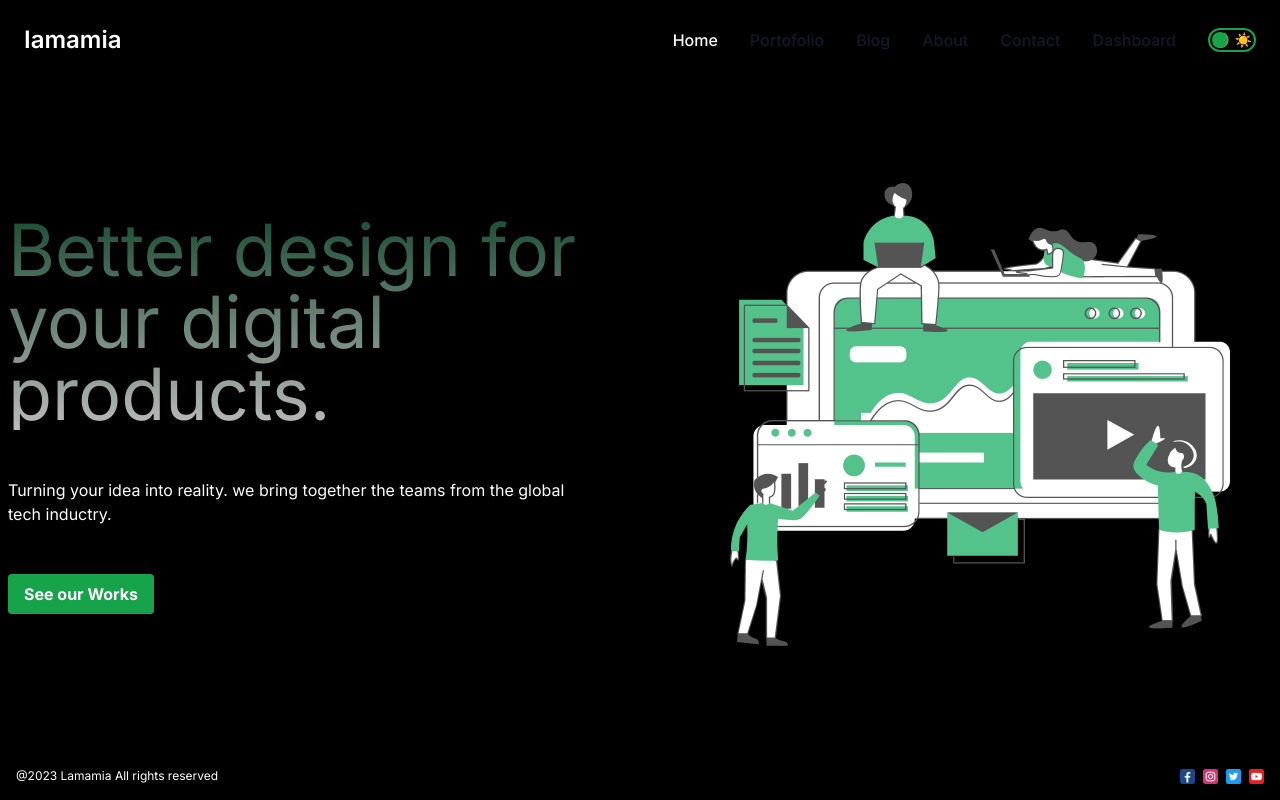
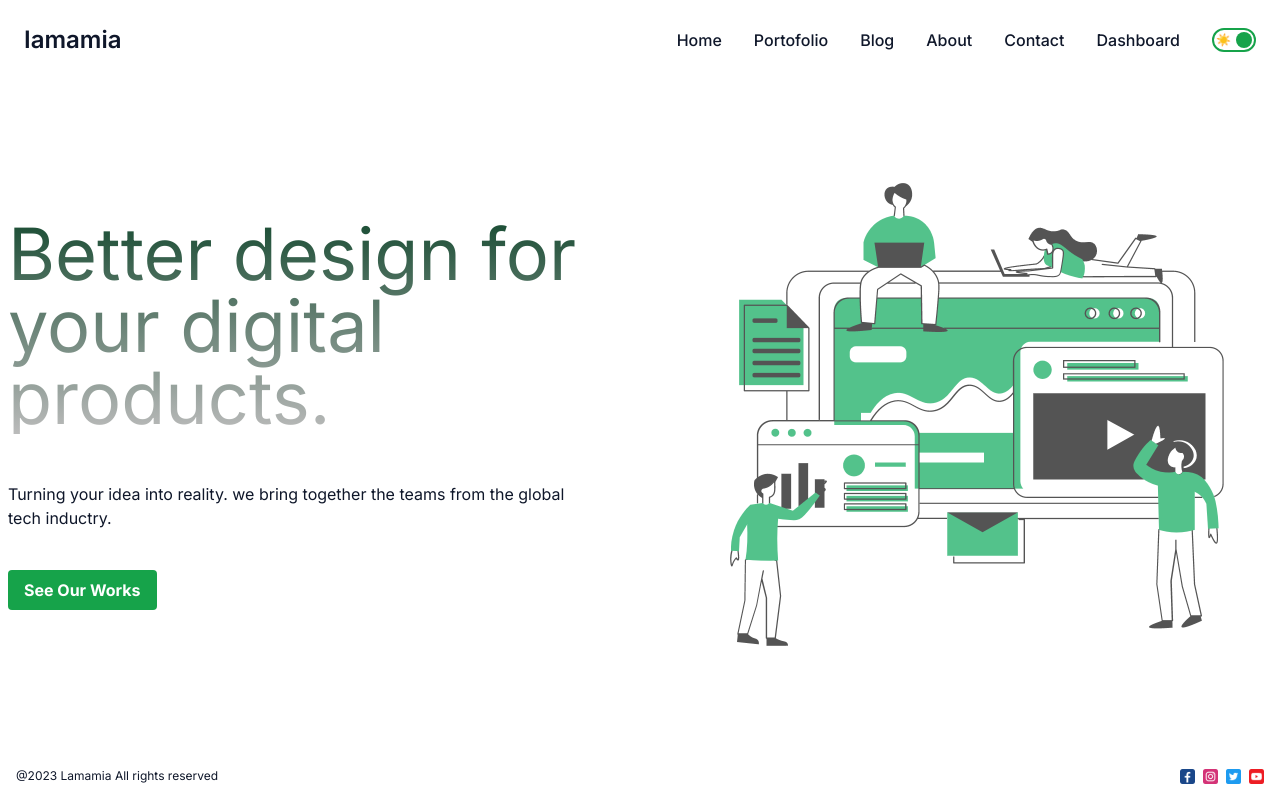
Before and after one commit to odaytelbany/Blog_Next_Test, a Next.js app: page / in a window 1280 px wide. Built offline with nearby package versions, Linux system fonts and the light colour scheme.

Commit message:
Theme context

```diff
--- /dev/null
+++ b/src/Context/ThemeContext.js
@@ -0,0 +1,20 @@
+"use client"
+
+const { useState, createContext } = require("react")
+
+export const ThemeContext = createContext();
+
+export const ThemeProvider = ({children}) => {
+    const [mode, setMode] = useState("light");
+    const toggle = () => {
+        setMode((prev) => prev == "dark" ? "light" : "dark")
+    }
+
+    return (
+        <ThemeContext.Provider value={{toggle, mode}}>
+            <div className={mode == "dark" ? "bg-slate-800 text-white" : "bg-white text-slate-900"}>
+                {children}
+            </div>
+        </ThemeContext.Provider>
+    )
+}
--- a/src/app/Portofolio/page.js
+++ b/src/app/Portofolio/page.js
@@ -1,9 +1,10 @@
 import Image from 'next/image'
-import React from 'react'
+import React, { useContext } from 'react'
 import illustrations from "/public/illustration.png"
 import websites from "/public/websites.jpg"
 import apps from "/public/apps.jpg"
 import Link from 'next/link'
+import { ThemeContext } from '@/Context/ThemeContext'
 
 function page() {
   return (
@@ -14,15 +15,15 @@ function page() {
         <div className='galleries flex gap-16'>
           <Link href="/Portofolio/Illistrations" className='group image relative h-350 w-250 border-4 border-white'>
             <Image className='object-cover' src={illustrations} fill={true} alt="proto"/>
-            <span className='absolute bottom-1 right-1 font-bold text-2xl cursor-pointer transition duration-250 ease-in group-hover:text-green-600'>Illistrates</span>
+            <span className='absolute bottom-1 right-1 font-bold text-2xl cursor-pointer transition duration-250 ease-in text-white group-hover:text-green-600'>Illistrates</span>
           </Link>
           <Link href="/Portofolio/Websites" className='group image relative h-350 w-250 border-4 border-white'>
             <Image className='object-cover' src={websites} fill={true} alt="proto"/>
-            <span className='absolute bottom-1 right-1 font-bold text-2xl cursor-pointer transition duration-250 ease-in group-hover:text-green-600'>Websites</span>
+            <span className='absolute bottom-1 right-1 font-bold text-2xl cursor-pointer transition duration-250 ease-in text-white group-hover:text-green-600'>Websites</span>
           </Link>
           <Link href="/Portofolio/Apps" className='group image relative h-350 w-250 border-4 border-white'>
             <Image className='object-cover' src={apps} fill={true} alt="proto"/>
-            <span className='absolute bottom-1 right-1 font-bold text-2xl cursor-pointer transition duration-250 ease-in group-hover:text-green-600'>apps</span>
+            <span className='absolute bottom-1 right-1 font-bold text-2xl cursor-pointer transition duration-250 ease-in text-white group-hover:text-green-600'>apps</span>
           </Link>
         </div>
       </div>
--- a/src/app/globals.css
+++ b/src/app/globals.css
@@ -8,10 +8,10 @@
   margin: 0;
 }
 
-body{
+/* body{
   background-color: black;
   color: white;
-}
+} */
 
 .active{
   color: rgb(15, 228, 15);
--- a/src/app/layout.js
+++ b/src/app/layout.js
@@ -2,6 +2,7 @@ import './globals.css'
 import { Inter } from 'next/font/google'
 import Navbar from '@/components/Navbar/Navbar'
 import Footer from '@/components/Footer/Footer'
+import { ThemeProvider } from '@/Context/ThemeContext'
 
 const inter = Inter({ subsets: ['latin'] })
 
@@ -14,11 +15,13 @@ export default function RootLayout({ children }) {
   return (
     <html lang="en">
       <body className={inter.className}>
-        <div className='max-w-screen-xl flex flex-col  justify-between mx-auto p-2 min-h-screen'>
-          <Navbar />
-          {children}
-          <Footer />
-        </div>
+        <ThemeProvider>
+          <div className='max-w-screen-xl flex flex-col  justify-between mx-auto p-2 min-h-screen'>
+            <Navbar />
+            {children}
+            <Footer />
+          </div>
+        </ThemeProvider>
       </body>
     </html>
   )
--- a/src/app/page.js
+++ b/src/app/page.js
@@ -1,13 +1,14 @@
+import Button from "@/components/Button/Button";
 import Image from "next/image";
 import Hero from "public/hero.png";
 
 export default function Home() {
   return (
-    <div className="text-white flex items-center gap-24 ">
+    <div className="flex items-center gap-24 ">
       <div className="description flex-1">
         <h1 style={{WebkitTextFillColor: "transparent", backgroundImage: "linear-gradient(to bottom, #194c33, #bbb)"}} className="text-7xl mb-12 bg-clip-text">Better design for your digital products.</h1>
-        <p className="mb-12">Turning your idea into reality. we bring together the teams from the global tech inductry.</p>
-        <button className="bg-green-600 hover:bg-green-700 text-white font-bold py-2 px-4 rounded">See our Works</button>
+        <p className="mb-10">Turning your idea into reality. we bring together the teams from the global tech inductry.</p>
+        <Button title="See Our Works"/>
       </div>
       <div className="image flex-1">
         <Image src={Hero} alt="" className="w-full object-contain w-full h-500"/>
--- a/src/components/Footer/Footer.jsx
+++ b/src/components/Footer/Footer.jsx
@@ -5,7 +5,7 @@ function Footer() {
   return (
     <footer>
         <div className='flex flex-wrap items-center justify-between mx-auto p-2 mt-1'>
-            <span className="text-xs" style={{color: "white"}}>@2023 Lamamia All rights reserved</span>
+            <span className="text-xs">@2023 Lamamia All rights reserved</span>
             <div className='flex gap-2'>
                 <Image src="/1.png" width={15} height={15}/>
                 <Image src="/2.png" width={15} height={15}/>
--- a/src/components/Navbar/Navbar.jsx
+++ b/src/components/Navbar/Navbar.jsx
@@ -7,7 +7,7 @@ function Navbar() {
     <nav>
       <div className="flex flex-wrap items-center justify-between mx-auto p-4">
         <Link href="/">
-          <span className="self-center text-2xl font-semibold whitespace-nowrap dark:text-white">
+          <span className="self-center text-2xl font-semibold whitespace-nowrap">
             Iamamia
           </span>
         </Link>
@@ -41,7 +41,7 @@ function Navbar() {
             <li>
               <Link
                 href="/"
-                className="block py-2 pl-3 pr-4 text-white rounded md:bg-transparent md:p-0 dark:text-white md:dark:hover:text-green-500"
+                className="block py-2 pl-3 pr-4 rounded md:bg-transparent md:p-0 md:dark:hover:text-green-500"
                 aria-current="page"
               >
                 Home
@@ -50,7 +50,7 @@ function Navbar() {
             <li>
               <Link
                 href="/Portofolio"
-                className="block py-2 pl-3 pr-4 text-gray-900 rounded hover:bg-gray-100 md:hover:bg-transparent md:border-0 md:hover:text-green-700 md:p-0 dark:text-white md:dark:hover:text-green-500 dark:hover:bg-gray-700 dark:hover:text-white md:dark:hover:bg-transparent"
+                className="block py-2 pl-3 pr-4  rounded hover:bg-gray-100 md:hover:bg-transparent md:border-0 md:hover:text-green-700 md:p-0 dark: md:dark:hover:text-green-500 dark:hover:bg-gray-700 md:dark:hover:bg-transparent"
               >
                 Portofolio
               </Link>
@@ -58,7 +58,7 @@ function Navbar() {
             <li>
               <Link
                 href="/Blog"
-                className="block py-2 pl-3 pr-4 text-gray-900 rounded hover:bg-gray-100 md:hover:bg-transparent md:border-0 md:hover:text-green-700 md:p-0 dark:text-white md:dark:hover:text-green-500 dark:hover:bg-gray-700 dark:hover:text-white md:dark:hover:bg-transparent"
+                className="block py-2 pl-3 pr-4  rounded hover:bg-gray-100 md:hover:bg-transparent md:border-0 md:hover:text-green-700 md:p-0 md:dark:hover:text-green-500 dark:hover:bg-gray-700 md:dark:hover:bg-transparent"
               >
                 Blog
               </Link>
@@ -66,7 +66,7 @@ function Navbar() {
             <li>
               <Link
                 href="/About"
-                className="block py-2 pl-3 pr-4 text-gray-900 rounded hover:bg-gray-100 md:hover:bg-transparent md:border-0 md:hover:text-green-700 md:p-0 dark:text-white md:dark:hover:text-green-500 dark:hover:bg-gray-700 dark:hover:text-white md:dark:hover:bg-transparent"
+                className="block py-2 pl-3 pr-4  rounded hover:bg-gray-100 md:hover:bg-transparent md:border-0 md:hover:text-green-700 md:p-0 md:dark:hover:text-green-500 dark:hover:bg-gray-700 md:dark:hover:bg-transparent"
               >
                 About
               </Link>
@@ -74,7 +74,7 @@ function Navbar() {
             <li>
               <Link
                 href="Contact"
-                className="block py-2 pl-3 pr-4 text-gray-900 rounded hover:bg-gray-100 md:hover:bg-transparent md:border-0 md:hover:text-green-700 md:p-0 dark:text-white md:dark:hover:text-green-500 dark:hover:bg-gray-700 dark:hover:text-white md:dark:hover:bg-transparent"
+                className="block py-2 pl-3 pr-4  rounded hover:bg-gray-100 md:hover:bg-transparent md:border-0 md:hover:text-green-700 md:p-0 md:dark:hover:text-green-500 dark:hover:bg-gray-700 md:dark:hover:bg-transparent"
               >
                 Contact
               </Link>
@@ -82,7 +82,7 @@ function Navbar() {
             <li>
               <Link
                 href="/Dashboard"
-                className="block py-2 pl-3 pr-4 text-gray-900 rounded hover:bg-gray-100 md:hover:bg-transparent md:border-0 md:hover:text-green-700 md:p-0 dark:text-white md:dark:hover:text-green-500 dark:hover:bg-gray-700 dark:hover:text-white md:dark:hover:bg-transparent"
+                className="block py-2 pl-3 pr-4  rounded hover:bg-gray-100 md:hover:bg-transparent md:border-0 md:hover:text-green-700 md:p-0 md:dark:hover:text-green-500 dark:hover:bg-gray-700 md:dark:hover:bg-transparent"
               >
                 Dashboard
               </Link>
--- a/src/components/ThemeToggle/ThemeToggle.jsx
+++ b/src/components/ThemeToggle/ThemeToggle.jsx
@@ -1,12 +1,16 @@
-import React from 'react'
+"use client"
+
+import { ThemeContext } from '@/Context/ThemeContext'
+import React, { useContext } from 'react'
 
 const ThemeToggle = () => {
-  const mode = "left"
+  const {mode} = useContext(ThemeContext);
+
   return (
-    <div className='w-12 h-6 rounded-xl flex justify-between items-center p-0.5 border-2 border-green-600 relative'>
-      <div className='text-sm'>🌙</div>
-      <div className='text-sm'>☀️</div>
-      <div className={`w-4 h-4 bg-green-600 rounded-full absolute ${mode == "dark" ? "right-0.5" : "left-0.5"}`}></div>
+    <div className='w-11 h-6 rounded-xl flex justify-between items-center p-0.5 border-2 border-green-600 relative'>
+      <div className='text-xs'>☀️</div>
+      <div className='text-xs'>🌙</div>
+      <div className={`w-4 h-4 bg-green-600 rounded-full absolute ${mode == "dark" ? "left-0.5" : "right-0.5"}`}></div>
     </div>
   )
 }
--- a/tailwind.config.js
+++ b/tailwind.config.js
@@ -15,6 +15,7 @@ module.exports = {
     "./src/components/PortoItem/PortoItem.jsx",
     "./src/components/ThemeToggle/ThemeToggle.jsx",
     "./src/app/Portofolio/[category]/page.js",
+    "./src/Context/ThemeContext.js",
   ],
   theme: {
     extend: {
```
